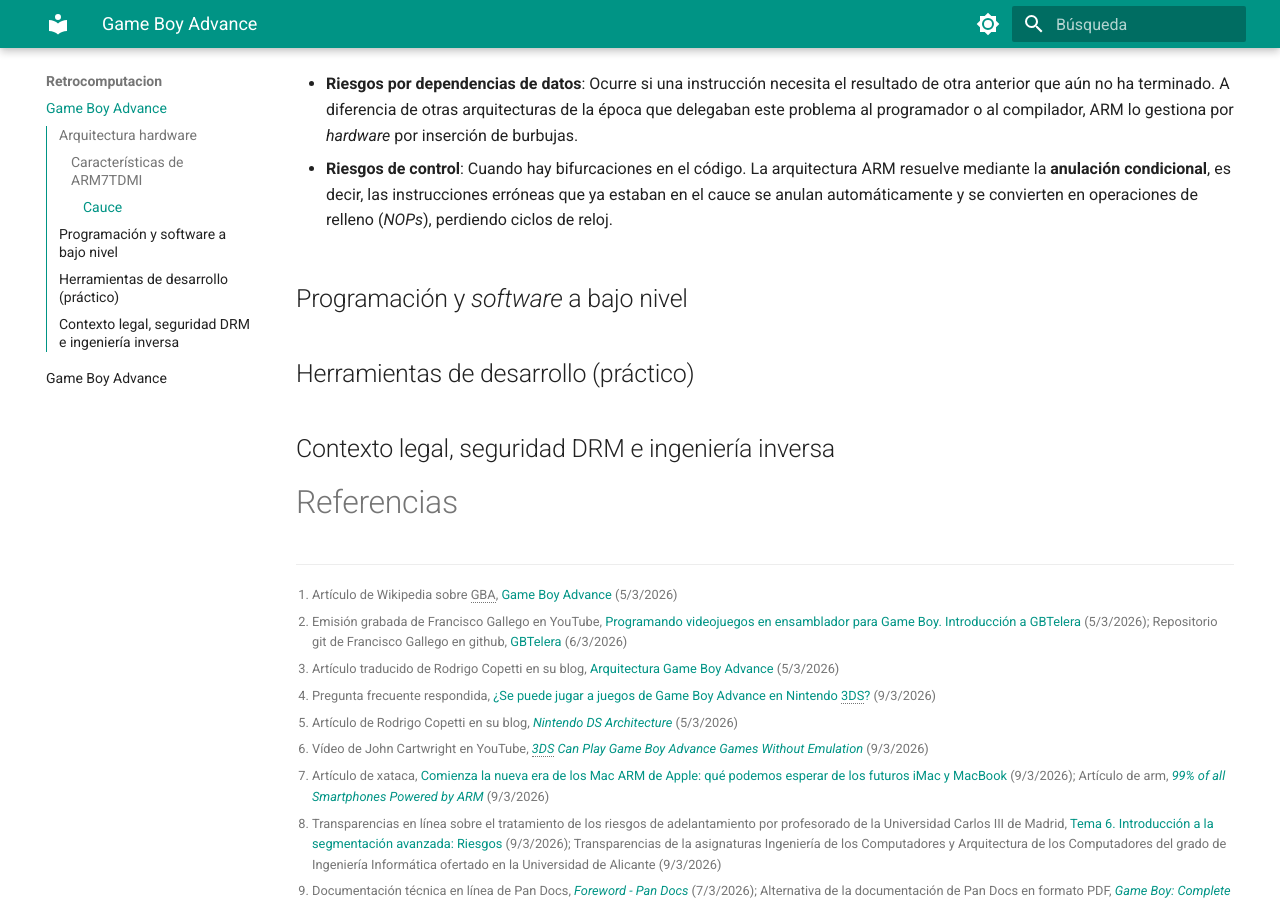
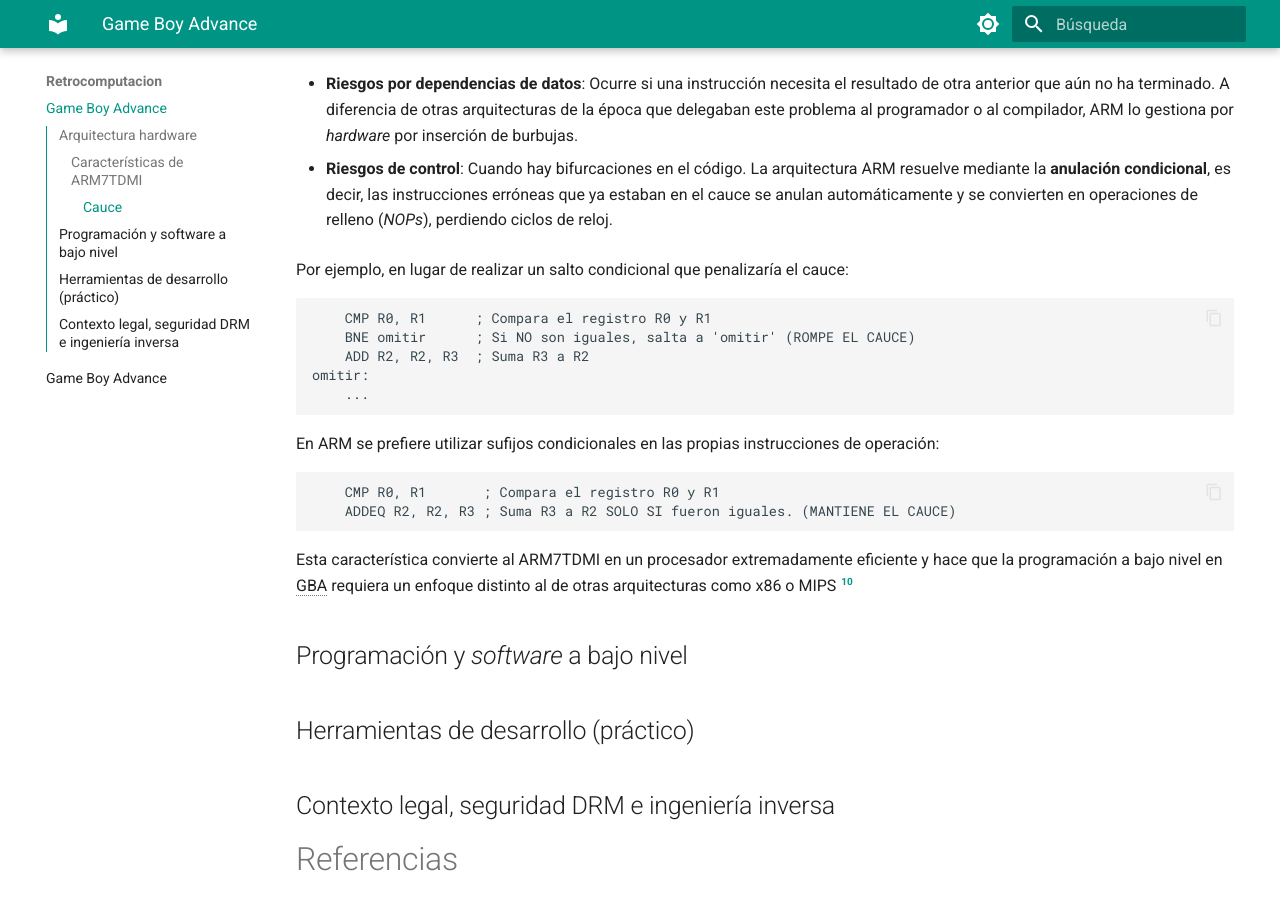
Before and after one commit to abl78-ua/Wiki-IMCR, an MkDocs documentation site: the page built from docs/Retrocomputacion/Retrocomputacion.md, in a window 1280 px wide and 900 px high, scrolled down 3219 px. Built offline with MkDocs 1.6.1 and Material for MkDocs 9.7.7, drawn with Linux system fonts in a browser that asks for light colours.

Commit message:
doc: end pipeline of arm7 <3

````diff
--- a/docs/Retrocomputacion/Retrocomputacion.md
+++ b/docs/Retrocomputacion/Retrocomputacion.md
@@ -54,6 +54,26 @@ El uso de un cauce superpuesto introduce problemas clásicos de la arquitectura
 - **Riesgos por dependencias de datos**: Ocurre si una instrucción necesita el resultado de otra anterior que aún no ha terminado. A diferencia de otras arquitecturas de la época que delegaban este problema al programador o al compilador, ARM lo gestiona por *hardware* por inserción de burbujas.
 
 - **Riesgos de control**: Cuando hay bifurcaciones en el código. La arquitectura ARM resuelve mediante la **anulación condicional**, es decir, las instrucciones erróneas que ya estaban en el cauce se anulan automáticamente y se convierten en operaciones de relleno (*NOPs*), perdiendo ciclos de reloj.
+
+Por ejemplo, en lugar de realizar un salto condicional que penalizaría el cauce:
+
+``` armasm
+    CMP R0, R1      ; Compara el registro R0 y R1
+    BNE omitir      ; Si NO son iguales, salta a 'omitir' (ROMPE EL CAUCE)
+    ADD R2, R2, R3  ; Suma R3 a R2
+omitir:
+    ...
+```
+
+En ARM se prefiere utilizar sufijos condicionales en las propias instrucciones de operación:
+
+
+``` armasm
+    CMP R0, R1       ; Compara el registro R0 y R1
+    ADDEQ R2, R2, R3 ; Suma R3 a R2 SOLO SI fueron iguales. (MANTIENE EL CAUCE)
+```
+
+Esta característica convierte al ARM7TDMI en un procesador extremadamente eficiente y hace que la programación a bajo nivel en GBA requiera un enfoque distinto al de otras arquitecturas como x86 o MIPS [^ref:Tonc]
 
 ## Programación y *software* a bajo nivel
 
````
